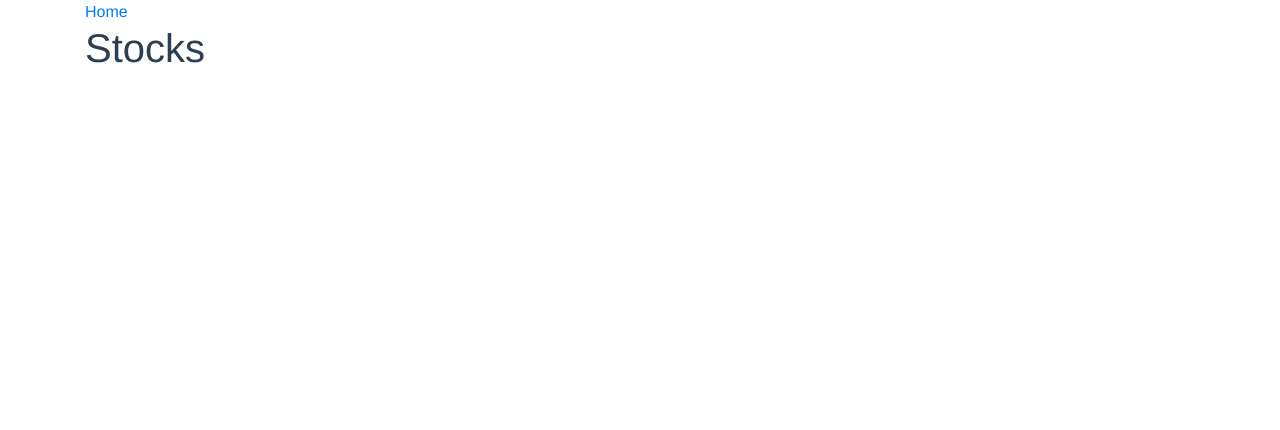
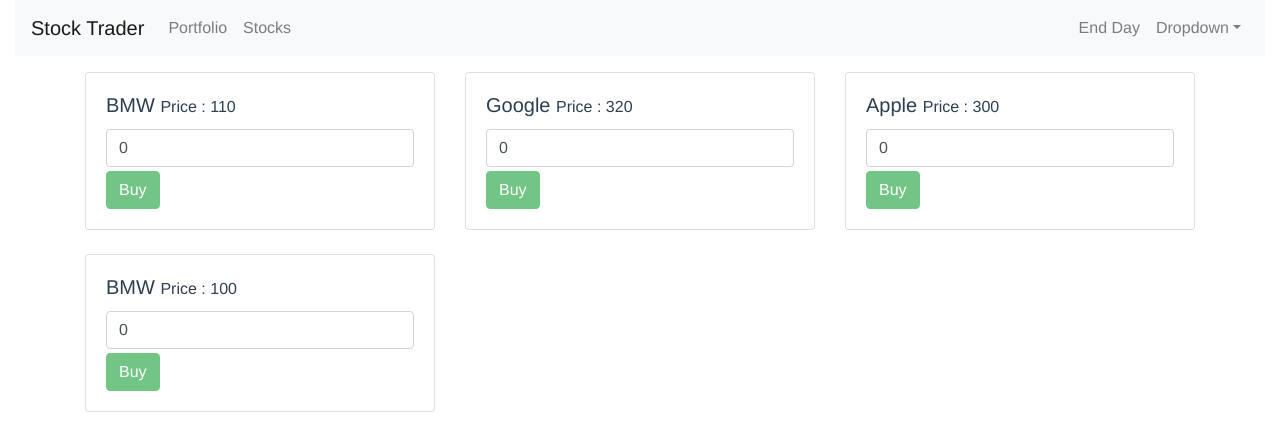
Before and after one commit to PrabeenSoreng/vue-stock-trader, a Vue app: page /stocks in a window 1280 px wide. Shown: the top 430 px of the page. Built offline with nearby package versions, Linux system fonts and the light colour scheme.

Commit message:
stock components functionalities implemented

```diff
--- a/src/App.vue
+++ b/src/App.vue
@@ -1,11 +1,27 @@
 <template>
   <div id="app">
+    <div class="container-fluid">
+      <div class="row">
+        <div class="col-md-12 col-xs-12">
+          <Header />
+        </div>
+      </div>
+    </div>
     <div class="container">
-      <router-link to="/">Home</router-link>
       <router-view />
     </div>
   </div>
 </template>
+
+<script>
+import Header from "@/components/Header.vue";
+
+export default {
+  components: {
+    Header
+  }
+};
+</script>
 
 <style>
 #app {
--- a/src/components/Header.vue
+++ b/src/components/Header.vue
@@ -1,3 +1,53 @@
 <template>
-  <h1>Header</h1>
+  <nav class="navbar navbar-expand-lg navbar-light bg-light">
+    <router-link to="/" class="navbar-brand">Stock Trader</router-link>
+    <button
+      class="navbar-toggler"
+      type="button"
+      data-toggle="collapse"
+      data-target="#navbarSupportedContent"
+      aria-controls="navbarSupportedContent"
+      aria-expanded="false"
+      aria-label="Toggle navigation"
+    >
+      <span class="navbar-toggler-icon"></span>
+    </button>
+
+    <div class="collapse navbar-collapse" id="navbarSupportedContent">
+      <ul class="navbar-nav mr-auto">
+        <router-link to="/portfolio" activeClass="active" tag="li" class="nav-item">
+          <a class="nav-link">Portfolio</a>
+        </router-link>
+        <router-link to="/stocks" acitveClass="active" tag="li" class="nav-item">
+          <a class="nav-link">Stocks</a>
+        </router-link>
+      </ul>
+      <ul class="navbar-nav">
+        <li class="nav-item">
+          <a href="#" class="nav-link">End Day</a>
+        </li>
+        <li class="nav-item dropdown">
+          <a
+            class="nav-link dropdown-toggle"
+            href="#"
+            id="navbarDropdown"
+            role="button"
+            data-toggle="dropdown"
+            aria-haspopup="true"
+            aria-expanded="false"
+          >Dropdown</a>
+          <div class="dropdown-menu dropdown-menu-right" aria-labelledby="navbarDropdown">
+            <a class="dropdown-item" href="#">Save Data</a>
+            <a class="dropdown-item" href="#">Load Data</a>
+            <!-- <div class="dropdown-divider"></div>
+            <a class="dropdown-item" href="#">Something else here</a>-->
+          </div>
+        </li>
+      </ul>
+      <!-- <form class="form-inline my-2 my-lg-0">
+        <input class="form-control mr-sm-2" type="search" placeholder="Search" aria-label="Search" />
+        <button class="btn btn-outline-success my-2 my-sm-0" type="submit">Search</button>
+      </form>-->
+    </div>
+  </nav>
 </template>
--- a/src/components/stocks/Stock.vue
+++ b/src/components/stocks/Stock.vue
@@ -1,3 +1,41 @@
 <template>
-  <h1>Stocks - Stock</h1>
+  <div class="col-sm-6 col-md-4 mb-2 mt-3">
+    <div class="card">
+      <div class="card-body">
+        <h5 class="card-title">
+          {{stock.name}}
+          <small>Price : {{stock.price}}</small>
+        </h5>
+        <input type="number" class="form-control mb-1" placeholder="Quantity" v-model="quantity" />
+        <button @click="buyStock" class="btn btn-success" :disabled="disabledButton">Buy</button>
+      </div>
+    </div>
+  </div>
 </template>
+
+<script>
+export default {
+  props: ["stock"],
+  data() {
+    return {
+      quantity: 0
+    };
+  },
+  computed: {
+    disabledButton() {
+      return this.quantity <= 0 || !Number.isInteger(+this.quantity);
+    }
+  },
+  methods: {
+    buyStock() {
+      const order = {
+        stockId: this.stock.id,
+        stockPrice: this.stock.price,
+        quantity: this.quantity
+      };
+      console.log(order);
+      this.quantity = 0;
+    }
+  }
+};
+</script>
--- a/src/components/stocks/Stocks.vue
+++ b/src/components/stocks/Stocks.vue
@@ -1,3 +1,25 @@
 <template>
-  <h1>Stocks</h1>
+  <div class="row">
+    <Stock v-for="(stock, i) in stocks" :key="i" :stock="stock" />
+  </div>
 </template>
+
+<script>
+import Stock from "@/components/stocks/Stock.vue";
+
+export default {
+  components: {
+    Stock
+  },
+  data() {
+    return {
+      stocks: [
+        { id: 1, name: "BMW", price: 110 },
+        { id: 2, name: "Google", price: 320 },
+        { id: 3, name: "Apple", price: 300 },
+        { id: 4, name: "BMW", price: 100 }
+      ]
+    };
+  }
+};
+</script>
--- a/src/router/index.js
+++ b/src/router/index.js
@@ -9,12 +9,12 @@
     name: "home",
     component: () => import(/*webpackChunkName: "home" */ "../views/Home.vue")
   },
-  {
-    path: "/header",
-    name: "header",
-    component: () =>
-      import(/*webpackChunkName: "header" */ "../components/Header.vue")
-  },
+  // {
+  //   path: "/header",
+  //   name: "header",
+  //   component: () =>
+  //     import(/*webpackChunkName: "header" */ "../components/Header.vue")
+  // },
   {
     path: "/portfolio",
     name: "portfolio",
```
